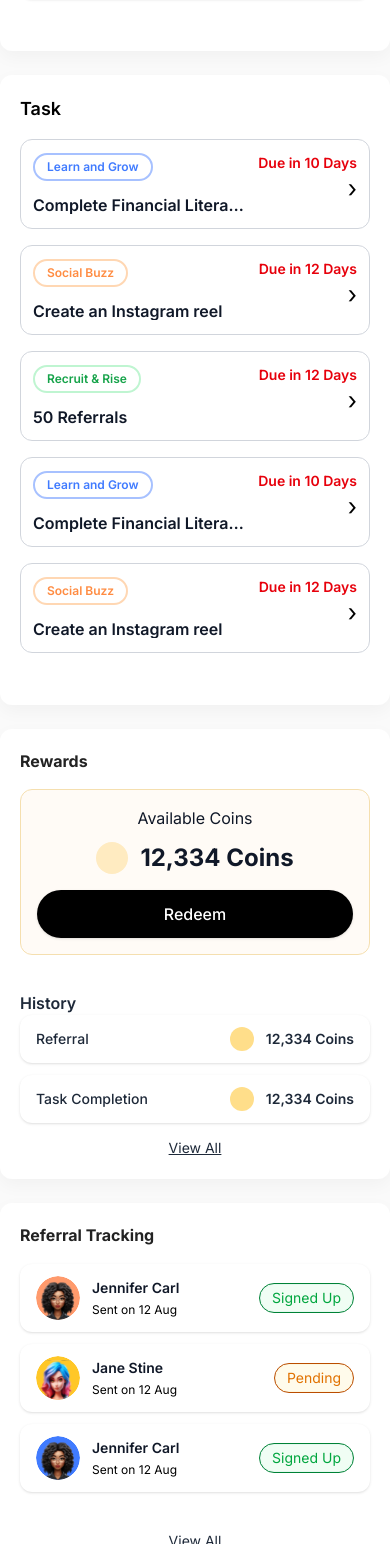
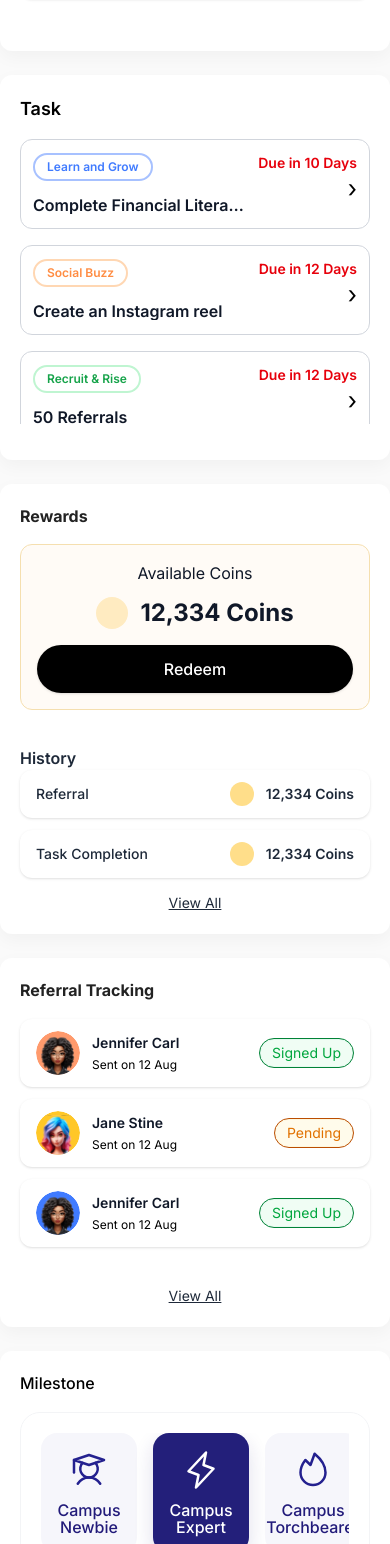
Before and after one commit to Shukl-amber/INVESTAPP, a Next.js app: page /profile in a window 390 px wide. Shown: the part 1097-2641 px from the top of the page. Built offline with nearby package versions, Linux system fonts and the light colour scheme; a web font is replaced by a local one.

Commit message:
Fixed Mobile and Desktop

```diff
--- a/src/components/MilestoneCard.tsx
+++ b/src/components/MilestoneCard.tsx
@@ -18,10 +18,13 @@ export default function MilestoneCard() {
                 const iconUrl =
                   (milestones as any).milestoneLogoUrlMap?.[level] ??
                   "/icons/Student.svg";
+                const words = level.split(" ");
+                const firstWord = words[0] || level;
+                const restWords = words.length > 1 ? words.slice(1).join(" ") : "";
                 return (
                   <button
                     key={`${level}-${idx}`}
-                      className={`flex-shrink-0 flex flex-col items-center justify-center gap-2 h-20 md:h-24 min-w-[86px] md:w-[135px] rounded-2xl cursor-pointer transition-all duration-150 transform overflow-hidden focus:outline-none focus-visible:ring-2 focus-visible:ring-indigo-400 ${
+                      className={`flex-shrink-0 flex flex-col items-center justify-center gap-2 h-30 md:h-28 w-[96px] md:w-[135px] rounded-2xl cursor-pointer transition-all duration-150 transform overflow-hidden focus:outline-none focus-visible:ring-2 focus-visible:ring-indigo-400 ${
                         isActive
                           ? "bg-[#231f7a] text-white shadow-[0_8px_20px_rgba(35,31,122,0.14)]"
                           : "bg-[#F6F6FB] text-[#221B7A]"
@@ -33,11 +36,19 @@ export default function MilestoneCard() {
                     <img
                       src={iconUrl}
                       alt={level + " icon"}
-                      className="w-10 h-8 mb-1 flex-shrink-0 object-contain"
+                      className="w-12 h-10 mb-1 flex-shrink-0 object-contain md:w-10 md:h-8"
                       draggable={false}
                     />
-                    <span className={`text-sm font-medium text-center w-full milestone-item-label`} style={{ whiteSpace: 'nowrap', fontSize: '12px', lineHeight: 1.1 }}>
-                      {level}
+                    <span className={`text-base md:text-sm font-medium text-center w-full milestone-item-label`} style={{ whiteSpace: 'nowrap', lineHeight: 1.1 }}>
+                      {restWords ? (
+                        <>
+                          <span>{firstWord}</span>
+                          <span className="md:hidden"><br />{restWords}</span>
+                          <span className="hidden md:inline"> {restWords}</span>
+                        </>
+                      ) : (
+                        level
+                      )}
                     </span>
                   </button>
                 );
@@ -89,7 +100,7 @@ function MilestoneItem({
         className={`${done ? "w-5 h-5" : "w-5 h-5"} flex-shrink-0`}
         draggable={false}
       />
-      <span className="font-medium text-gray-900 milestone-item-label text-xs">
+      <span className="font-medium text-gray-900 milestone-item-label text-sm md:text-xs">
         {label}
       </span>
     </li>
--- a/src/components/ProfileLeaderboard.tsx
+++ b/src/components/ProfileLeaderboard.tsx
@@ -201,7 +201,16 @@ export default function ProfileLeaderboard() {
         {/* Leaderboard List Card - body fills card and scrolls after X entries (desktop: fill and scroll) */}
         <div className={"card-body flex-1 bg-white rounded-xl pt-3 px-3 pb-0 shadow-sm border border-gray-100 max-h-[168px] overflow-y-auto md:max-h-[300px] md:overflow-y-auto"} style={{ minHeight: 0 }}>
           {leaderboard.map((user) => (
-            <div key={user.rank} ref={user.name === userData.name ? userRowRef : undefined} className={`flex items-center justify-between py-1 px-3 rounded-lg mb-1 ${user.name === userData.name ? "bg-[#e6edff] border-2 border-[#2C2E8C]" : ""}`}>
+            <div
+              key={user.rank}
+              ref={user.name === userData.name ? userRowRef : undefined}
+              className={`flex items-center justify-between py-2 px-3 rounded-lg mb-2 ${
+                user.name === userData.name
+                  ? "bg-[#FFD66A] text-black shadow-md"
+                  : "bg-white"
+              }`}
+              style={user.name === userData.name ? { border: 'none' } : undefined}
+            >
               <div className="flex items-center gap-3">
                 <span className="text-[#24218F] text-sm font-semibold">#{user.rank}</span>
                 <Image src={user.avatar} alt={user.name} width={32} height={32} className="rounded-full border-2 border-white object-cover" />
--- a/src/components/ProfileTasks.tsx
+++ b/src/components/ProfileTasks.tsx
@@ -36,7 +36,7 @@ export default function ProfileTasks() {
           <h3 className="text-lg font-semibold mb-3">Task</h3>
         </div>
 
-        <div className="card-body flex-1 flex flex-col gap-4 max-h-[530px] overflow-y-auto md:h-[500px] md:overflow-y-auto" style={{ minHeight: 0 }}>
+        <div className="card-body flex-1 flex flex-col gap-4 max-h-[285px] overflow-y-auto md:h-[500px] md:overflow-y-auto" style={{ minHeight: 0 }}>
         {tasks.map((task, i) => {
             const pill =
               pillStyles[task.category] ||
```
